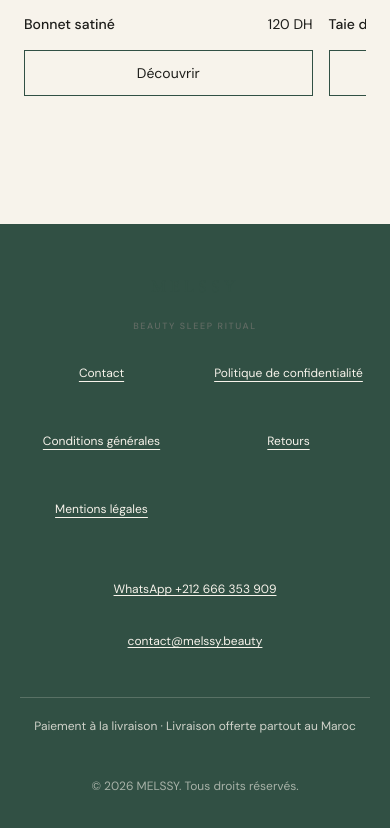
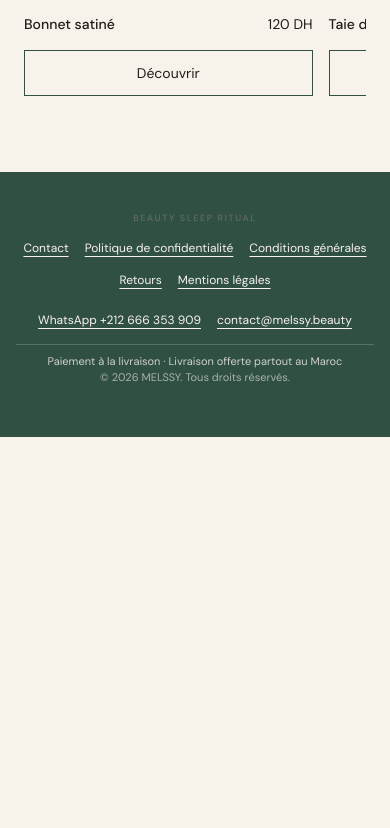
Before and after one commit to medfiddi-crypto/melssy, a Next.js app in the folder frontend/: page /rituel in a window 390 px wide. Shown: the part 6618-7446 px from the top of the page. After the commit the page ends 7055 px from the top, so only its background shows below. Built offline with nearby package versions, Linux system fonts and the light colour scheme.

Commit message:
Compact footer layout on mobile

```diff
--- a/frontend/src/app/globals.css
+++ b/frontend/src/app/globals.css
@@ -9,6 +9,7 @@
   --section-image-ratio: 3 / 2;
   --section-image-gutter: 1.5rem;
   --section-image-spacing: 1.5rem;
+  --sticky-cta-height: 52px;
 }
 
 body {
--- a/frontend/src/app/rituel/page.tsx
+++ b/frontend/src/app/rituel/page.tsx
@@ -3,7 +3,6 @@
 import Image from "next/image";
 import Link from "next/link";
 import { useEffect, useState } from "react";
-import type { CSSProperties } from "react";
 import { Check, Plus, X } from "lucide-react";
 
 import { CodOrderForm } from "@/components/cod-order-form";
@@ -143,10 +142,8 @@ export default function RitualLandingPage() {
   };
   return (
     <main
-      style={{
-        "--sticky-cta-height": "52px",
-      } as CSSProperties}
-      className={`pb-[calc(var(--sticky-cta-height)+env(safe-area-inset-bottom))] transition-[padding] duration-200 ease-out motion-reduce:transition-none ${compactMasthead ? "pt-14" : "pt-14 md:pt-[86px]"}`}
+      data-sticky-cta
+      className={`transition-[padding] duration-200 ease-out motion-reduce:transition-none ${compactMasthead ? "pt-14" : "pt-14 md:pt-[86px]"}`}
     >
       <header
         className={`fixed inset-x-0 top-0 z-20 flex justify-center border-b border-[#b9a497]/45 px-5 transition-[height,background-color,box-shadow] duration-200 ease-out motion-reduce:transition-none ${compactMasthead ? "h-14 bg-[var(--background)]/90 shadow-[0_2px_8px_rgba(31,37,32,0.06)] backdrop-blur" : "h-14 md:h-[86px] bg-[var(--background)]"}`}
--- a/frontend/src/components/footer.tsx
+++ b/frontend/src/components/footer.tsx
@@ -1,60 +1,65 @@
 import Link from "next/link";
+
+// Global `button, a { min-height: 44px }` is unlayered, so `!` is needed to win.
+const linkClass = "inline-flex min-h-8! items-center text-xs leading-4 text-[#f7f3eb] underline underline-offset-4 hover:opacity-80";
 
 export function Footer() {
   return (
-    <footer className="bg-[var(--green)] px-5 py-12 text-[#f7f3eb] sm:px-6">
-      <div className="mx-auto max-w-4xl">
+    <footer className="bg-[var(--green)] px-4 py-4 text-[#f7f3eb] sm:px-6 [main[data-sticky-cta]+&]:pb-[calc(var(--sticky-cta-height)+env(safe-area-inset-bottom))]">
+      <div className="mx-auto flex max-w-6xl flex-col items-center gap-2 xl:flex-row xl:justify-between xl:gap-6">
         {/* Brand & Descriptor */}
-        <div className="mb-8 flex flex-col items-center text-center">
-          <Link href="/rituel" className="wordmark text-lg text-[#f7f3eb]">
+        <div className="flex flex-col items-center text-center xl:items-start xl:text-left">
+          <Link href="/rituel" className="wordmark inline-flex min-h-0! items-center text-lg leading-6 text-[#f7f3eb]">
             MELSSY
           </Link>
-          <span className="wordmark-descriptor mt-1 text-[9px] font-medium tracking-[0.18em] text-[#f7f3eb]">
+          <span className="wordmark-descriptor text-[9px] font-medium leading-3 tracking-[0.18em] text-[#f7f3eb]">
             BEAUTY SLEEP RITUAL
           </span>
         </div>
 
-        {/* Links Grid */}
-        <div className="mb-8 grid grid-cols-2 gap-6 text-center text-xs sm:grid-cols-5 sm:gap-4">
-          <Link href="/contact" className="text-[#f7f3eb] underline underline-offset-4 hover:opacity-80">
+        {/* Legal links */}
+        <nav className="flex flex-wrap items-center justify-center gap-x-4">
+          <Link href="/contact" className={linkClass}>
             Contact
           </Link>
-          <Link href="/confidentialite" className="text-[#f7f3eb] underline underline-offset-4 hover:opacity-80">
+          <Link href="/confidentialite" className={linkClass}>
             Politique de confidentialité
           </Link>
-          <Link href="/conditions-generales" className="text-[#f7f3eb] underline underline-offset-4 hover:opacity-80">
+          <Link href="/conditions-generales" className={linkClass}>
             Conditions générales
           </Link>
-          <Link href="/livraison-retours" className="text-[#f7f3eb] underline underline-offset-4 hover:opacity-80">
+          <Link href="/livraison-retours" className={linkClass}>
             Retours
           </Link>
-          <Link href="/mentions-legales" className="text-[#f7f3eb] underline underline-offset-4 hover:opacity-80">
+          <Link href="/mentions-legales" className={linkClass}>
             Mentions légales
           </Link>
-        </div>
+        </nav>
 
         {/* Contact Info */}
-        <div className="mb-6 flex flex-col items-center gap-2 text-center text-xs leading-6">
+        <div className="flex flex-wrap items-center justify-center gap-x-4">
           <a
             href="https://wa.me/212666353909?text=Bonjour%2C%20j%27ai%20une%20question."
             target="_blank"
             rel="noreferrer"
-            className="text-[#f7f3eb] underline underline-offset-2 hover:opacity-80"
+            className={linkClass}
           >
             WhatsApp +212 666 353 909
           </a>
-          <a href="mailto:contact@melssy.beauty" className="text-[#f7f3eb] underline underline-offset-2 hover:opacity-80">
+          <a href="mailto:contact@melssy.beauty" className={linkClass}>
             contact@melssy.beauty
           </a>
         </div>
+      </div>
 
+      <div className="mx-auto mt-2 max-w-6xl border-t border-[#f7f3eb]/20 pt-2 text-center text-[11px] leading-4">
         {/* Reassurance */}
-        <div className="mb-6 border-t border-[#f7f3eb]/20 py-4 text-center text-xs leading-6 text-[#f7f3eb]/80">
+        <div className="text-[#f7f3eb]/80">
           Paiement à la livraison · Livraison offerte partout au Maroc
         </div>
 
         {/* Copyright */}
-        <div className="text-center text-xs text-[#f7f3eb]/60">
+        <div className="text-[#f7f3eb]/60">
           © 2026 MELSSY. Tous droits réservés.
         </div>
       </div>
```
